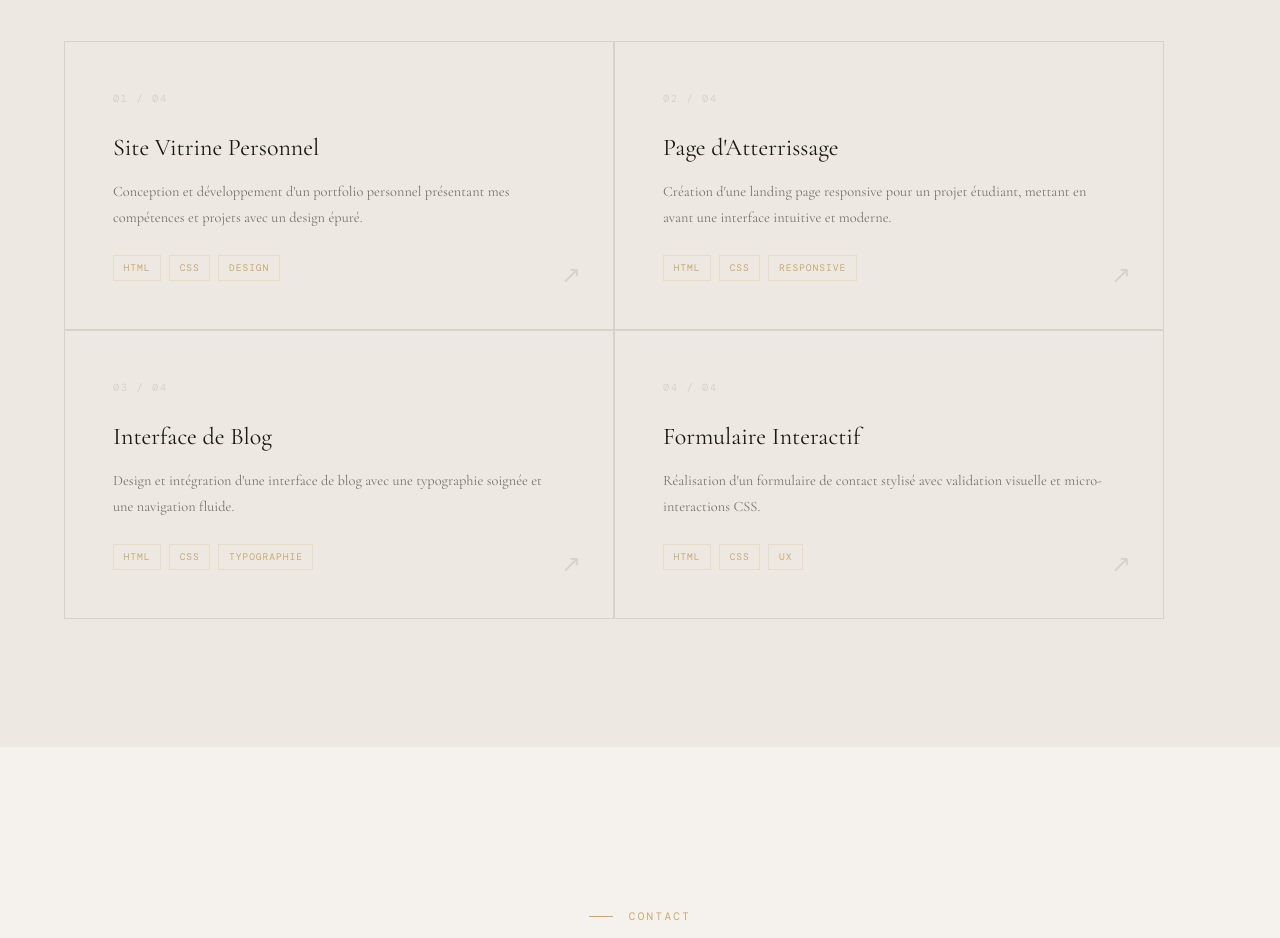
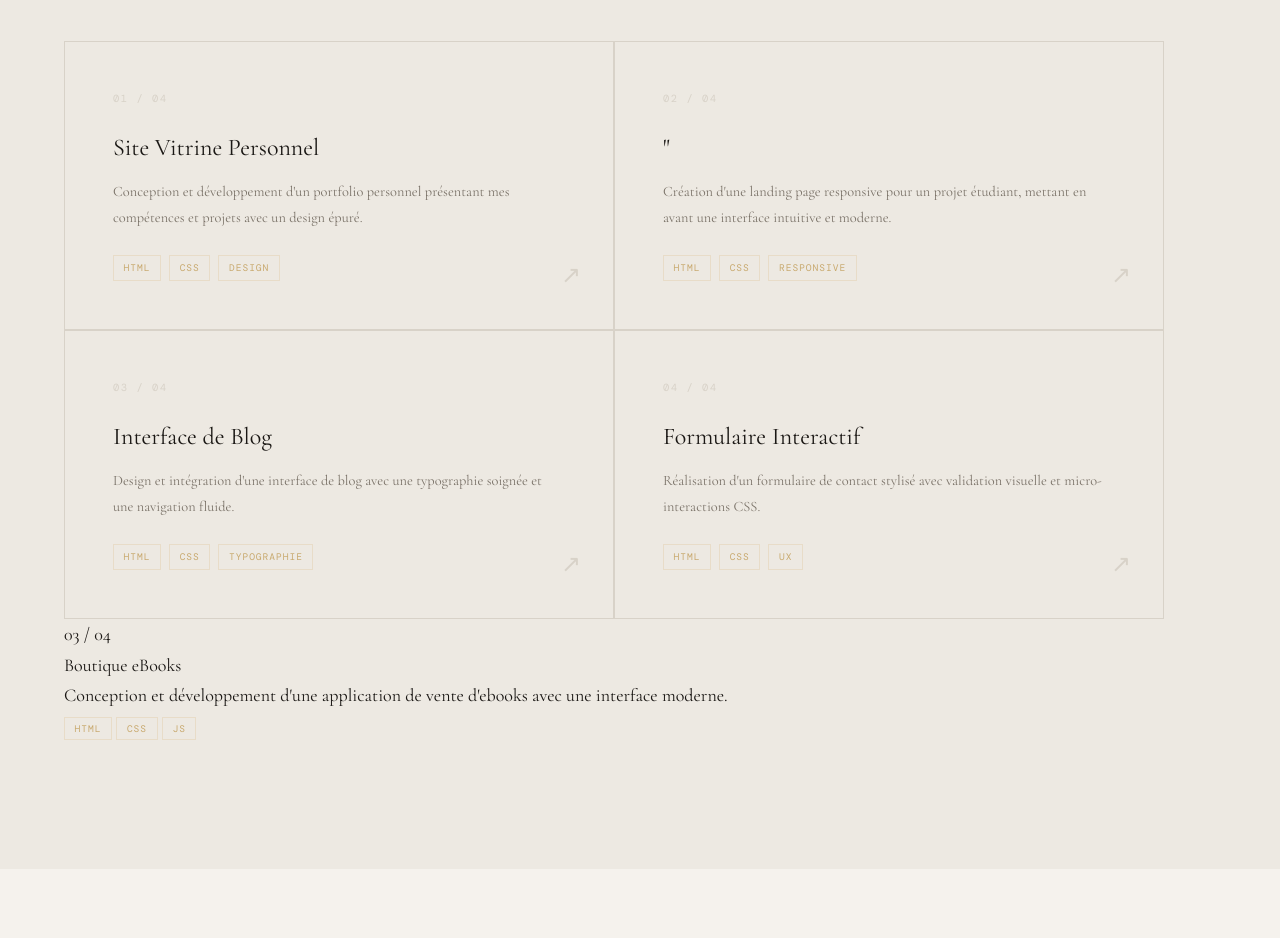
Before and after one commit to estherweb/estherweb.githut.io, a plain HTML site: page index.html in a window 1280 px wide. Shown: the part 2620-3558 px from the top of the page. Drawn offline with nearby package versions, Linux system fonts and the light colour scheme; a web font is replaced by a local one.

Commit message:
Update index.html

```diff
--- a/index.html
+++ b/index.html
@@ -618,7 +618,7 @@
     </div>
     <div class="project-card">
       <div class="project-num">02 / 04</div>
-      <div class="project-title">Page d'Atterrissage</div>
+      <div class="project-title">"</div>
       <div class="project-desc">Création d'une landing page responsive pour un projet étudiant, mettant en avant une interface intuitive et moderne.</div>
       <div class="project-tags">
         <span class="tag">HTML</span>
@@ -649,6 +649,19 @@
       </div>
       <span class="project-arrow">↗</span>
     </div>
+  </div>
+  <div class="projet-card">
+    <div class="projet-num">03 / 04</div>
+    <div class="projet-title">Boutique eBooks</div>
+    <div class="projet-desc">Conception et développement d'une application de vente d'ebooks avec une interface moderne.</div>
+    <div class="projet-tags">
+      <span class="tag">HTML</span>
+      <span class="tag">CSS</span>
+      <span class="tag">JS</span>
+    </div>
+    <a href="https://boutique-ebooks-esther.netlify.app" target="_blank">
+      <span class="project-arrow"> </span>
+    </a>
   </div>
 </section>
 
```
